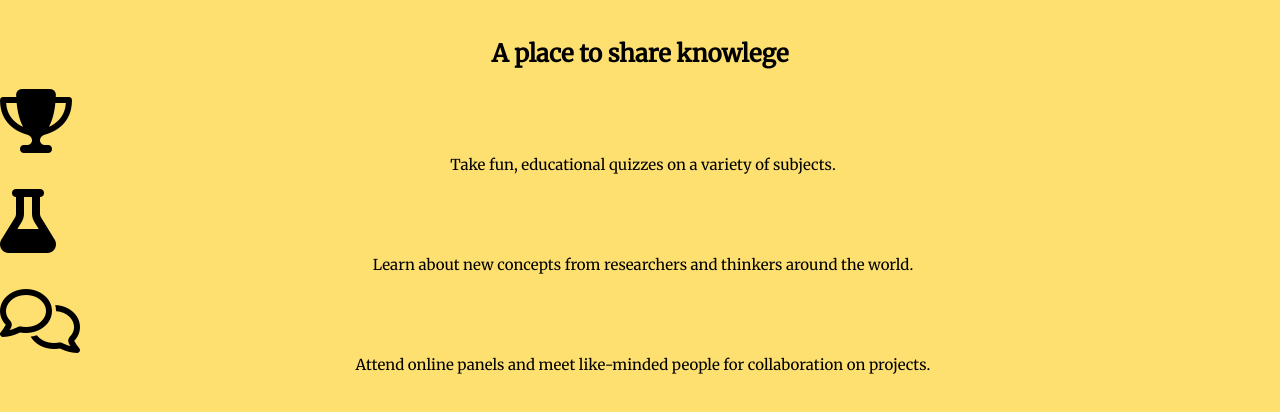
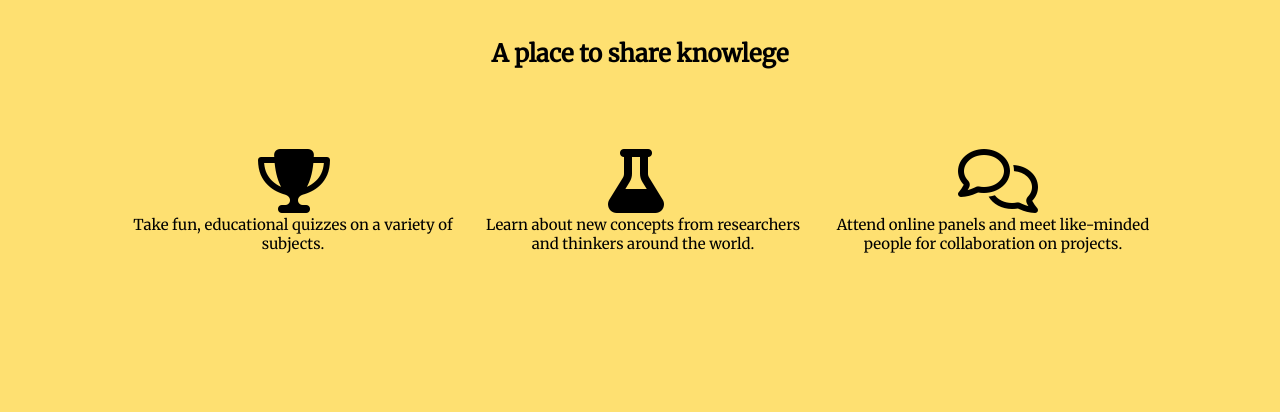
Before and after one commit to martinezk/solitary-bird, a website: page public/home.html in a window 1280 px wide. Shown: the part 228-640 px from the top of the page. Drawn offline with nearby package versions, Linux system fonts and the light colour scheme.

Commit message:
added styles for landing page

```diff
--- a/public/style.css
+++ b/public/style.css
@@ -50,6 +50,7 @@ h3{
   width: 500px;
   margin-left: auto;
   margin-right: auto;
+  padding-bottom: 60px;
 }
 .about-page{
   margin-left: auto;
@@ -99,8 +100,21 @@ li{
 p{
   text-align: center;
 }
-
-
+.full-width{
+  width: 1050px;
+  margin-left: auto;
+  margin-right: auto;
+}
+.third-width{
+  width: 350px;
+  float: left;
+}
+.fa {
+  display: inherit;
+  width: 64px;
+  margin-left: auto;
+  margin-right: auto;
+}
 
 
 /* BUTTONS */
@@ -129,7 +143,6 @@ p{
     color: white;
     line-height: 30px;
 }
-
 
 /* RESPONSIVE */
 
```
